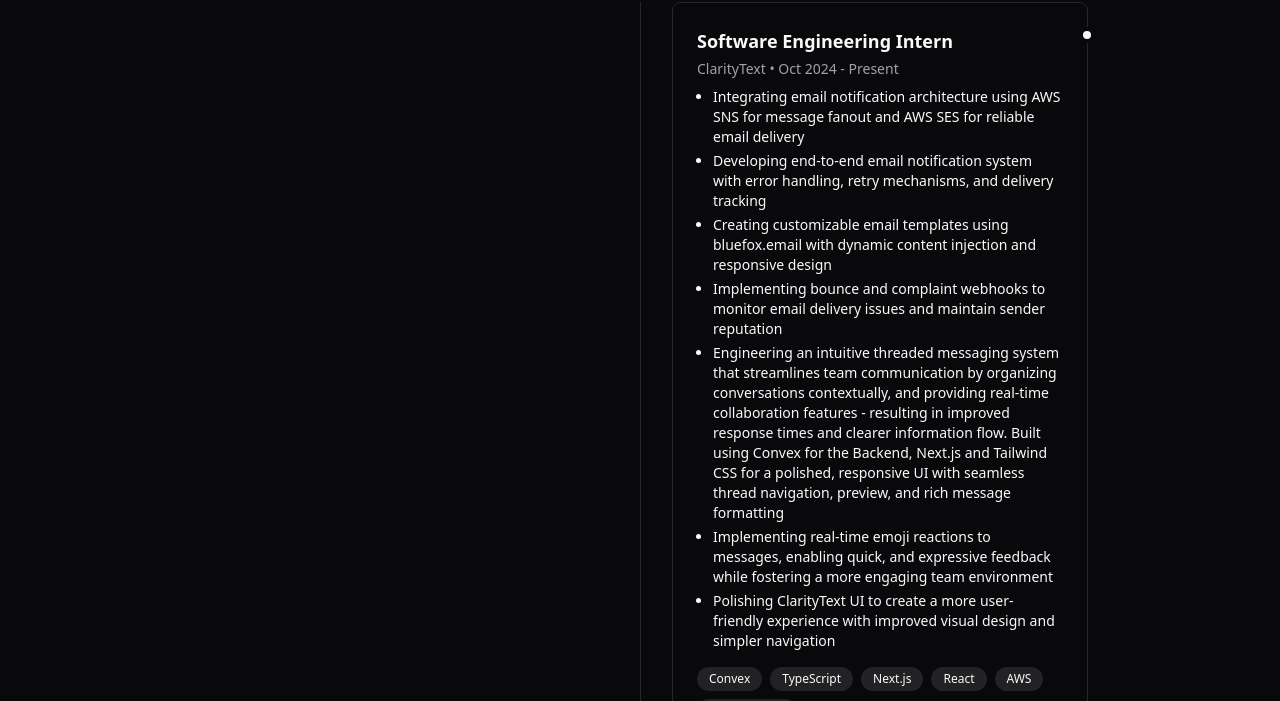
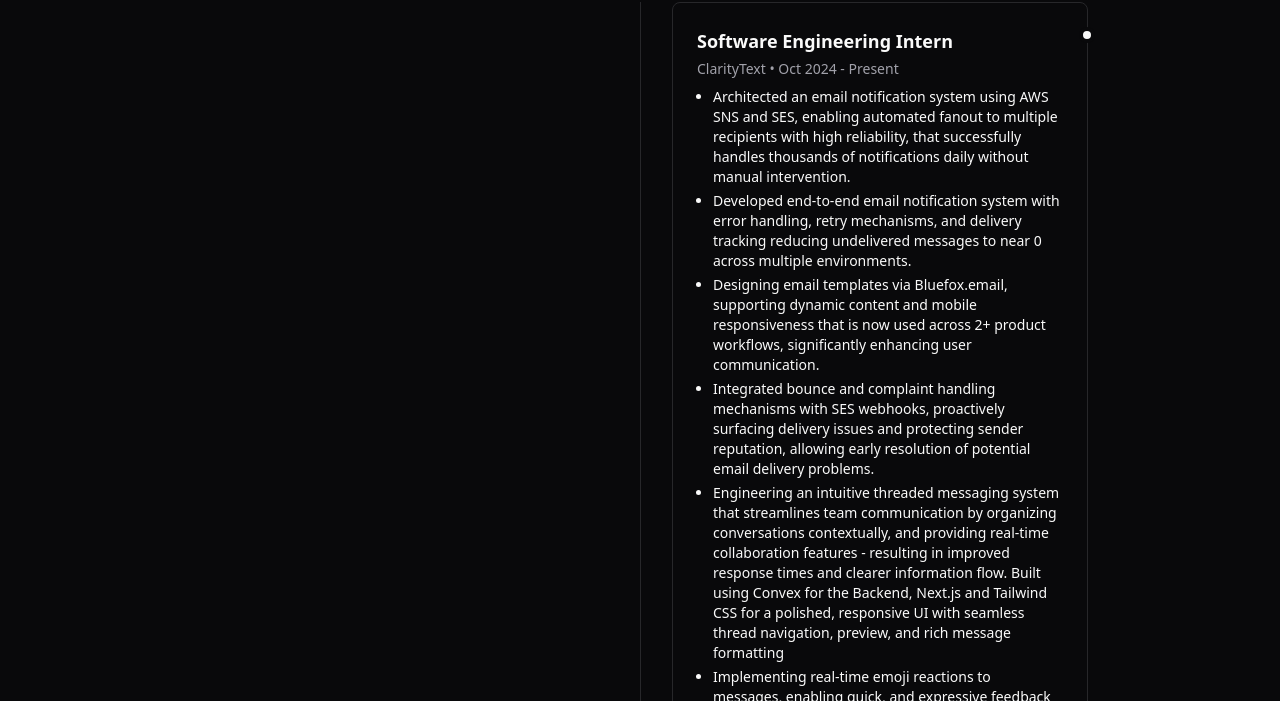
Before and after one commit to PeterDiyo/Portfolio, a Next.js app: page /experience in a window 1280 px wide. Shown: the part 242-943 px from the top of the page. Built offline with nearby package versions, Linux system fonts and the light colour scheme; no server answers.

Commit message:
#8 Updated CT work experience in skills section

```diff
--- a/src/app/experience/page.tsx
+++ b/src/app/experience/page.tsx
@@ -10,13 +10,13 @@ const experiences = [
     company: "ClarityText",
     period: "Oct 2024 - Present",
     description: [
-      "Integrating email notification architecture using AWS SNS for message fanout and AWS SES for reliable email delivery",
-      "Developing end-to-end email notification system with error handling, retry mechanisms, and delivery tracking",
-      "Creating customizable email templates using bluefox.email with dynamic content injection and responsive design",
-      "Implementing bounce and complaint webhooks to monitor email delivery issues and maintain sender reputation",
+      "Architected an email notification system using AWS SNS and SES, enabling automated fanout to multiple recipients with high reliability, that successfully handles thousands of notifications daily without manual intervention.",
+      "Developed end-to-end email notification system with error handling, retry mechanisms, and delivery tracking reducing undelivered messages to near 0 across multiple environments.",
+      "Designing email templates via Bluefox.email, supporting dynamic content and mobile responsiveness that is now used across 2+ product workflows, significantly enhancing user communication.",
+      "Integrated bounce and complaint handling mechanisms with SES webhooks, proactively surfacing delivery issues and protecting sender reputation, allowing early resolution of potential email delivery problems.",
       "Engineering an intuitive threaded messaging system that streamlines team communication by organizing conversations contextually, and providing real-time collaboration features - resulting in improved response times and clearer information flow. Built using Convex for the Backend, Next.js and Tailwind CSS for a polished, responsive UI with seamless thread navigation, preview, and rich message formatting",
       "Implementing real-time emoji reactions to messages, enabling quick, and expressive feedback while fostering a more engaging team environment",
-      "Polishing ClarityText UI to create a more user-friendly experience with improved visual design and simpler navigation",
+      "Improving ClarityText UI for a better user experience with cleaner design and easier navigation. ",
     ],
     tech: ["Convex", "TypeScript", "Next.js", "React", "AWS", "bluefox.email"],
   },
```
